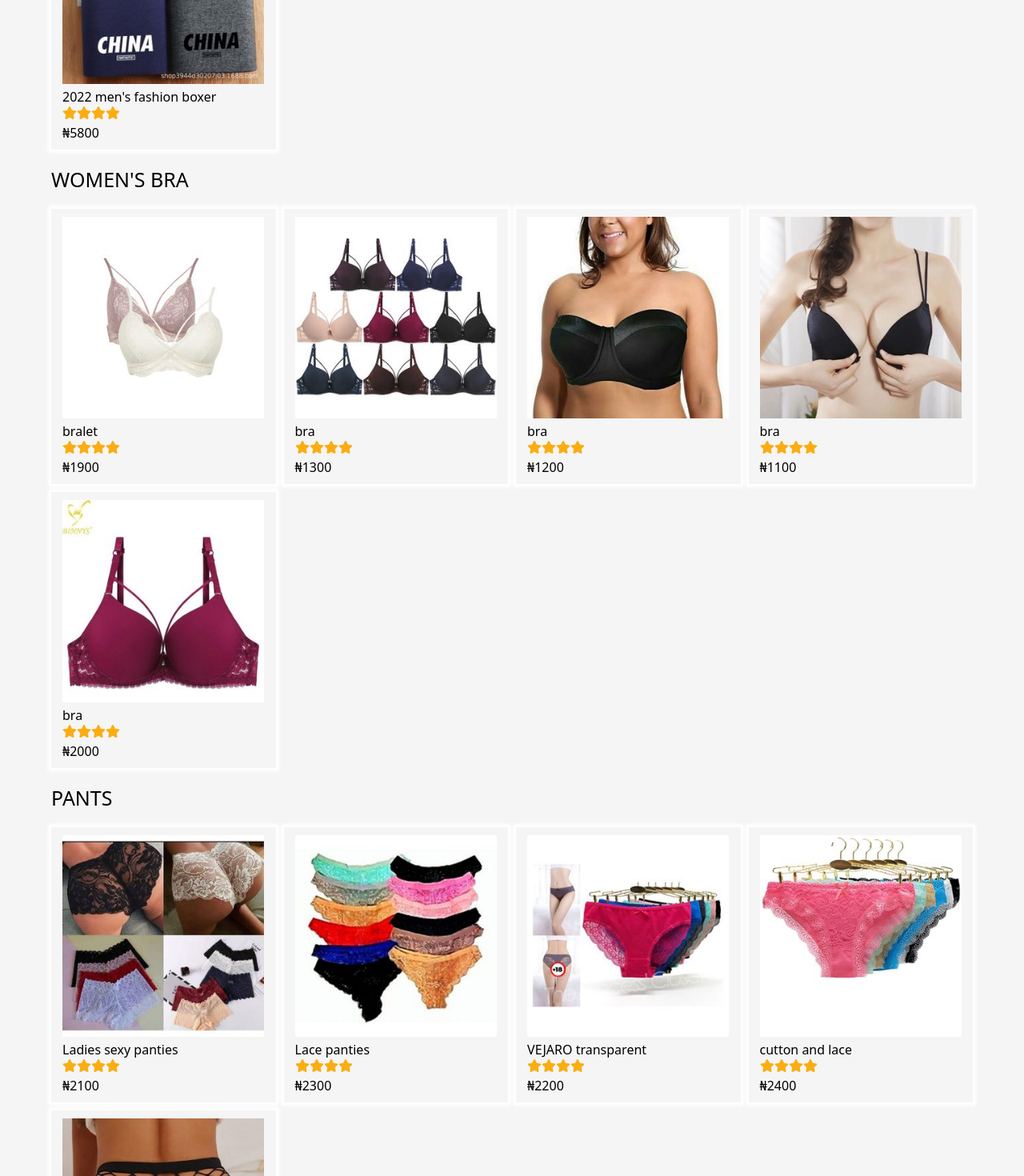
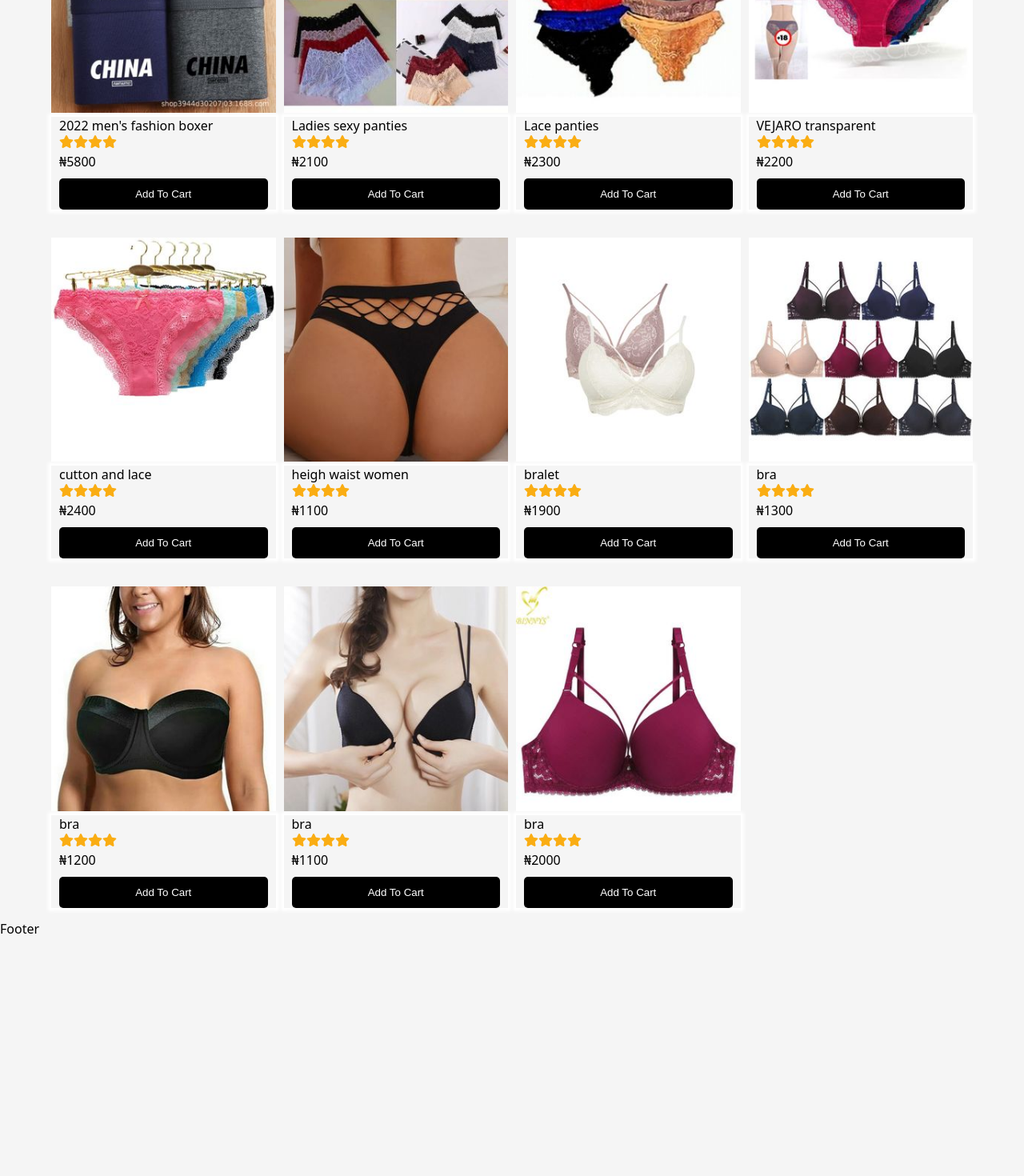
Before and after one commit to Xertifiedloaded/tems-store, a React (Create React App) app: page / in a window 1280 px wide. Shown: the part 1120-2590 px from the top of the page at 80% size. After the commit the page ends 2292 px from the top, so only its background shows below. Built offline with nearby package versions, Linux system fonts and the light colour scheme.

Commit message:
manage state to display items

```diff
--- a/src/components/products/items/bralet/bralet.js
+++ b/src/components/products/items/bralet/bralet.js
@@ -1,11 +1,23 @@
-import React from 'react'
+import { React, useState } from 'react'
 import classes from '../bralet/bralet.module.css'
-import {ReactComponent as Star} from '../../../../assets/images/star.svg'
-const Bralet = ({ id, image, name, price ,button}) => {
+import { ReactComponent as Star } from '../../../../assets/images/star.svg'
+import { allProduct } from '../../../../constant'
+const Bralet = () => {
+    const [products, setProducts] = useState(allProduct)
+    const [cart, setCart] = useState([])
+    const itemsClicked = (items) => {
+        cart.push(items)
+        console.log(items)
+    }
     return (
-        <div className={classes.main}>
-            <div className={classes.imageContainer}>
+        <div className={classes.main} >
+            {
+                products.map((items) => {
+                    const { id, name, image, price } = items
+                    return (
+                        <div className={classes.imageContainer} key={id}>
                             <img src={image} alt="" />
+                            <div className={classes.container}>
                                 <p>{name}</p>
                                 <span>
                                     <Star />
@@ -14,8 +26,15 @@ const Bralet = ({ id, image, name, price ,button}) => {
                                     <Star />
                                 </span>
                                 <p>₦{price}</p>
+                                <div className={classes.btnCont}>
+                                    <button className={classes.btn}>add to cart</button>
                                 </div>
+                           </div>
+                        </div>
+                    )
 
+                })
+            }
         </div>
     )
 }
--- a/src/components/products/items/bralet/bralet.module.css
+++ b/src/components/products/items/bralet/bralet.module.css
@@ -1,14 +1,44 @@
 .main {
-    box-shadow: 0px 0px 4px 4px white;
 
+    width: 100%;
+    list-style: none;
+    display: grid;
+    grid-template-columns: repeat(auto-fit, minmax(15rem, 5fr));
+    gap: 10px;
 }
 
 .main .imageContainer {
-    width: 90%;
-margin: 10px auto;
+    width: 100%;
+    margin-top: 10px;
+    margin-bottom: 10px;
 }
 
 .main .imageContainer>img {
     width: 100%;
 
 }
+.container {
+    box-shadow: 0px 0px 4px 4px white;
+    padding: 0 10px;
+}
+.btnCont {
+    width: 100%;
+    margin: 10px 0 5px;
+}
+
+.btnCont .btn {
+    width: 100%;
+    padding: 12px 0;
+    text-transform: capitalize;
+    color: white;
+    background: black;
+    border: none;
+    border-radius: 5px ;
+    transition: 1s linear;
+}
+
+.btnCont .btn:hover{
+    background: transparent;
+    color: black;
+    border: 1px solid black;
+}
--- a/src/components/products/items/item.js
+++ /dev/null
@@ -1,23 +0,0 @@
-import React from 'react'
-import classes from '../items/items.module.css'
-import { ReactComponent as Star } from '../../../assets/images/star.svg'
-const Item = ({ id, name, price, image, button, star }) => {
-    return (
-        <div className={classes.main}>
-            <div className={classes.imageContainer}>
-                <img src={image} alt="" />
-                <p>{name}</p>
-                <span>
-                    <Star />
-                    <Star />
-                    <Star />
-                    <Star />
-                </span>
-                <p>₦{price}</p>
-
-            </div>
-        </div>
-    )
-}
-
-export default Item
--- a/src/components/products/items/items.module.css
+++ /dev/null
@@ -1,15 +0,0 @@
-.main {
-
-    box-shadow: 0px 0px 4px 4px white;
-
-}
-
-.main .imageContainer {
-    width: 90%;
-    margin: 10px auto;
-}
-
-.main .imageContainer>img {
-    width: 100%;
-
-}
--- a/src/components/products/items/pants/pants.js
+++ /dev/null
@@ -1,23 +0,0 @@
-import React from 'react'
-import classes from '../pants/pants.module.css'
-import {ReactComponent as Star} from "../../../../assets/images/star.svg"
-const Pants = ({id,name,image,price}) => {
-  return (
-      <div className={classes.main}>
-          <div className={classes.imageContainer}>
-              <img src={image} alt="" />
-              <p>{name}</p>
-              <span>
-                  <Star />
-                  <Star />
-                  <Star />
-                  <Star />
-              </span>
-              <p>₦{price}</p>
-          </div>
-
-      </div>
-  )
-}
-
-export default Pants;
--- a/src/components/products/items/pants/pants.module.css
+++ /dev/null
@@ -1,14 +0,0 @@
-.main {
-    box-shadow: 0px 0px 4px 4px white;
-
-}
-
-.main .imageContainer {
-    width: 90%;
-    margin: 10px auto;
-}
-
-.main .imageContainer>img {
-    width: 100%;
-
-}
--- a/src/components/products/product.module.css
+++ b/src/components/products/product.module.css
@@ -1,13 +1,11 @@
 .main {
     width: 90%;
     margin: 0 auto;
+
 }
 
-.main>li {
+.main ul {
     list-style: none;
-    display: grid;
-    grid-template-columns: repeat(auto-fit, minmax(15rem, 5fr));
-    gap: 10px;
 
 }
 .main>p{
--- a/src/components/products/products.js
+++ b/src/components/products/products.js
@@ -1,46 +1,16 @@
 import React from 'react'
-import Item from './items/item'
 import classes from '../products/product.module.css'
-import { allProduct } from '../../constant'
-import { bra } from '../../constant/index'
 import Bralet from './items/bralet/bralet'
-import { panties } from '../../constant/index'
-import Pants from './items/pants/pants'
+
 const Products = () => {
   return (
     <div className={classes.main}>
-      <p>
-        MEN'S Boxers
-      </p>
-      <li>
-        {
 
-          allProduct.map((products, i) => (
-            <Item {...products} key={i} />
-
-          ))
-
-        }
-      </li>
-      <p>WOMEN'S BRA</p>
-      <li>
-        {
-          bra.map((items, i) => (
-            <Bralet {...items} key={i} />
-          ))
-        }
-
-      </li>
-      <p>PANTS</p>
-      <li>
-        {
-          panties.map((items, i) => (
-            <Pants {...items} key={i} />
-          )
-
-          )
-        }
-      </li>
+      <ul>
+        <li>
+          <Bralet />
+        </li>
+      </ul>
     </div>
   )
 }
--- a/src/constant/index.js
+++ b/src/constant/index.js
@@ -45,7 +45,7 @@ export const allProduct = [
 
     },
     {
-        id: 5,
+        id: 3,
         name: "men's boxer Trunk",
         image: boxer5,
         price: 5800,
@@ -58,41 +58,71 @@ export const allProduct = [
         price: 5800,
 
     },
+    {
+        id: 5,
+        name: "Ladies sexy  panties",
+        image: pant2,
+        price: 2100,
 
+    },
+    {
+        id: 6,
+        name: "Lace panties",
+        image: pant1,
+        price: 2300,
 
+    },
+    {
+        id: 7,
+        name: "VEJARO transparent",
+        image: pant3,
+        price: 2200,
 
-]
-export const bra = [
+    },
     {
-        id: 0,
+        id: 8,
+        name: "cutton and lace",
+        image: pant4,
+        price: 2400
+
+    },
+    {
+        id: 9,
+        name: "heigh waist women",
+        image: pant5,
+        price: 1100,
+
+    },
+    {
+        id: 10,
         name: "bralet",
         image: bralet1,
         price: 1900,
 
     },
     {
-        id: 1,
+        id: 11,
         name: "bra",
         image: bralet2,
         price: 1300,
 
     },
     {
-        id: 2,
+        id: 12,
         name: "bra",
         image: bralet3,
         price: 1200,
 
     },
     {
-        id: 3,
+        id: 13,
         name: "bra",
         image: bralet4,
         price: 1100,
 
     },
     {
-        id: 4,
+        id: 14,
         name: "bra",
         image: bralet5,
         price: 2000,
@@ -114,44 +144,4 @@ export const advert = [
     {
         img: ads7
     },
-
 ]
-
-export const panties = [
-    {
-        id: 0,
-        name: "Ladies sexy  panties",
-        image: pant2,
-        price: 2100,
-
-    },
-    {
-        id: 1,
-        name: "Lace panties",
-        image: pant1,
-        price: 2300,
-
-    },
-    {
-        id: 2,
-        name: "VEJARO transparent",
-        image: pant3,
-        price: 2200,
-
-    },
-    {
-        id: 3,
-        name: "cutton and lace",
-        image: pant4,
-        price: 2400
-
-    },
-    {
-        id: 4,
-        name: "heigh waist women",
-        image: pant5,
-        price: 1100,
-
-    },
-
-]
```
Also changed, not shown: src/components/addToCart/cart.js (added, +9 -0 lines), src/components/addToCart/cart.module.css (added). Lines whose indentation alone changed are shown as unchanged.
